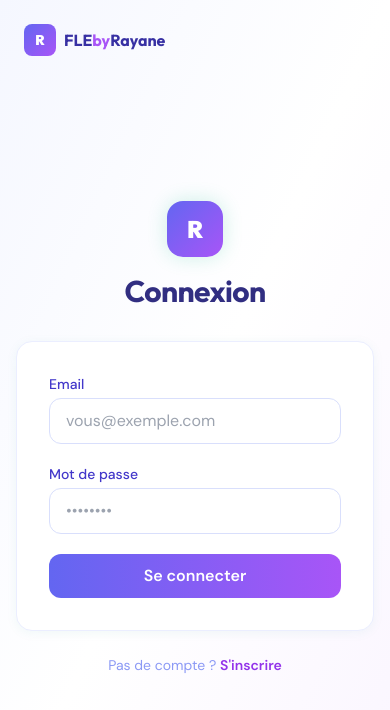
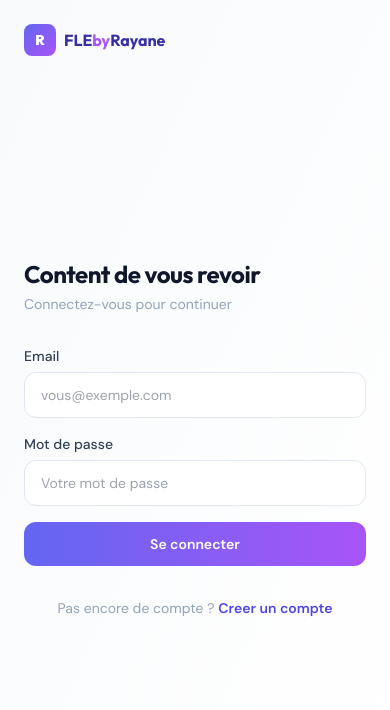
Before and after one commit to RayaneFle/flebyrayane, a Next.js app: page /login in a window 390 px wide. Shown: the top 710 px of the page. Built offline with nearby package versions, Linux system fonts and the light colour scheme.

Commit message:
Auth pages: split-screen design pro

```diff
--- a/src/app/(auth)/layout.tsx
+++ b/src/app/(auth)/layout.tsx
@@ -1,15 +1,45 @@
 import Link from "next/link";
-
 export default function AuthLayout({ children }: { children: React.ReactNode }) {
   return (
-    <div className="min-h-screen flex flex-col bg-gradient-to-br from-brand-50 via-white to-accent-50">
-      <div className="p-6">
-        <Link href="/" className="flex items-center gap-2 w-fit group">
-          <div className="w-8 h-8 rounded-lg bg-gradient-to-br from-brand-500 to-accent-500 flex items-center justify-center text-white font-heading font-black text-sm">R</div>
-          <span className="font-heading font-bold text-brand-800">FLE<span className="text-accent-500">by</span>Rayane</span>
-        </Link>
+    <div className="min-h-screen flex">
+      {/* Left panel - branding */}
+      <div className="hidden lg:flex lg:w-1/2 bg-gradient-to-br from-brand-600 via-brand-500 to-accent-500 relative overflow-hidden">
+        <div className="absolute inset-0 bg-[url('/grid.svg')] opacity-10" />
+        <div className="absolute top-0 right-0 w-96 h-96 bg-accent-400/20 rounded-full blur-3xl" />
+        <div className="absolute bottom-0 left-0 w-64 h-64 bg-brand-300/20 rounded-full blur-3xl" />
+        <div className="relative flex flex-col justify-center px-12 xl:px-20">
+          <Link href="/" className="flex items-center gap-3 mb-12">
+            <div className="w-12 h-12 rounded-2xl bg-white/20 backdrop-blur flex items-center justify-center text-white font-heading font-black text-xl">R</div>
+            <span className="font-heading font-bold text-2xl text-white">FLE<span className="text-accent-200">by</span>Rayane</span>
+          </Link>
+          <h2 className="font-heading text-4xl font-bold text-white leading-tight mb-4">Apprenez le francais<br />en vous amusant</h2>
+          <p className="text-brand-100 text-lg leading-relaxed mb-8">Cours structures, exercices ludiques et suivi de progression pour tous les niveaux.</p>
+          <div className="space-y-4">
+            <div className="flex items-center gap-3">
+              <div className="w-10 h-10 rounded-xl bg-white/10 flex items-center justify-center text-white">10</div>
+              <div><p className="text-white font-medium text-sm">Types d exercices</p><p className="text-brand-200 text-xs">QCM, memory, pendu, appariement...</p></div>
+            </div>
+            <div className="flex items-center gap-3">
+              <div className="w-10 h-10 rounded-xl bg-white/10 flex items-center justify-center text-white text-lg">A1</div>
+              <div><p className="text-white font-medium text-sm">Tous les niveaux CECRL</p><p className="text-brand-200 text-xs">De debutant a avance</p></div>
+            </div>
+            <div className="flex items-center gap-3">
+              <div className="w-10 h-10 rounded-xl bg-white/10 flex items-center justify-center text-white text-lg">%</div>
+              <div><p className="text-white font-medium text-sm">Suivi de progression</p><p className="text-brand-200 text-xs">Scores, erreurs, temps passe</p></div>
+            </div>
+          </div>
+        </div>
       </div>
-      <div className="flex-1 flex items-center justify-center px-4 pb-12">{children}</div>
+      {/* Right panel - form */}
+      <div className="flex-1 flex flex-col bg-gradient-to-br from-slate-50 to-white">
+        <div className="p-6 lg:hidden">
+          <Link href="/" className="flex items-center gap-2 w-fit">
+            <div className="w-8 h-8 rounded-lg bg-gradient-to-br from-brand-500 to-accent-500 flex items-center justify-center text-white font-heading font-black text-sm">R</div>
+            <span className="font-heading font-bold text-brand-800">FLE<span className="text-accent-500">by</span>Rayane</span>
+          </Link>
+        </div>
+        <div className="flex-1 flex items-center justify-center px-6 pb-12">{children}</div>
+      </div>
     </div>
   );
 }
--- a/src/app/(auth)/login/LoginForm.tsx
+++ b/src/app/(auth)/login/LoginForm.tsx
@@ -21,20 +21,31 @@ export default function LoginForm() {
   }
 
   return (
-    <div className="w-full max-w-md">
-      <div className="text-center mb-8">
-        <div className="w-14 h-14 rounded-2xl bg-gradient-to-br from-brand-500 to-accent-500 flex items-center justify-center text-white font-heading font-black text-2xl mx-auto mb-4 shadow-glow">R</div>
-        <h1 className="font-heading text-3xl font-bold text-brand-900">Connexion</h1>
+    <div className="w-full max-w-sm">
+      <div className="mb-8">
+        <h1 className="font-heading text-2xl font-bold text-slate-900">Content de vous revoir</h1>
+        <p className="text-sm text-slate-400 mt-1">Connectez-vous pour continuer</p>
       </div>
-      <div className="bg-white rounded-2xl shadow-card border border-brand-100 p-8">
-        {error && <div className="bg-red-50 border border-red-200 text-red-600 text-sm px-4 py-3 rounded-xl mb-6">{error}</div>}
-        <form onSubmit={onSubmit} className="space-y-5">
-          <div><label className="block text-sm font-medium text-brand-700 mb-1">Email</label><input type="email" required value={email} onChange={e => setEmail(e.target.value)} className="w-full border border-brand-200 rounded-xl px-4 py-2.5 focus:ring-2 focus:ring-brand-400 outline-none" placeholder="vous@exemple.com" /></div>
-          <div><label className="block text-sm font-medium text-brand-700 mb-1">Mot de passe</label><input type="password" required value={password} onChange={e => setPassword(e.target.value)} className="w-full border border-brand-200 rounded-xl px-4 py-2.5 focus:ring-2 focus:ring-brand-400 outline-none" placeholder="••••••••" /></div>
-          <button type="submit" disabled={loading} className="w-full bg-gradient-to-r from-brand-500 to-accent-500 text-white py-2.5 rounded-xl font-semibold hover:shadow-glow disabled:opacity-50 transition-all">{loading ? "Connexion…" : "Se connecter"}</button>
-        </form>
-      </div>
-      <p className="text-center text-sm text-brand-400 mt-6">Pas de compte ? <Link href="/register" className="text-accent-600 font-semibold">S&apos;inscrire</Link></p>
+      {error && <div className="bg-red-50 border border-red-200 text-red-600 text-sm px-4 py-3 rounded-xl mb-6">{error}</div>}
+      <form onSubmit={onSubmit} className="space-y-4">
+        <div>
+          <label className="block text-sm font-medium text-slate-700 mb-1.5">Email</label>
+          <input type="email" required value={email} onChange={e => setEmail(e.target.value)}
+            className="w-full border border-slate-200 rounded-xl px-4 py-3 text-sm focus:ring-2 focus:ring-brand-400 focus:border-brand-400 outline-none transition-all"
+            placeholder="vous@exemple.com" />
+        </div>
+        <div>
+          <label className="block text-sm font-medium text-slate-700 mb-1.5">Mot de passe</label>
+          <input type="password" required value={password} onChange={e => setPassword(e.target.value)}
+            className="w-full border border-slate-200 rounded-xl px-4 py-3 text-sm focus:ring-2 focus:ring-brand-400 focus:border-brand-400 outline-none transition-all"
+            placeholder="Votre mot de passe" />
+        </div>
+        <button type="submit" disabled={loading}
+          className="w-full bg-gradient-to-r from-brand-500 to-accent-500 text-white py-3 rounded-xl font-semibold hover:shadow-lg disabled:opacity-50 transition-all text-sm">
+          {loading ? "Connexion..." : "Se connecter"}
+        </button>
+      </form>
+      <p className="text-center text-sm text-slate-400 mt-8">Pas encore de compte ? <Link href="/register" className="text-brand-600 font-semibold hover:text-brand-700">Creer un compte</Link></p>
     </div>
   );
 }
--- a/src/app/(auth)/register/page.tsx
+++ b/src/app/(auth)/register/page.tsx
@@ -6,14 +6,17 @@ import Link from "next/link";
 
 export default function RegisterPage() {
   const router = useRouter();
-  const [name, setName] = useState(""); const [email, setEmail] = useState("");
-  const [password, setPassword] = useState(""); const [confirm, setConfirm] = useState("");
-  const [loading, setLoading] = useState(false); const [error, setError] = useState<string | null>(null);
+  const [name, setName] = useState("");
+  const [email, setEmail] = useState("");
+  const [password, setPassword] = useState("");
+  const [confirm, setConfirm] = useState("");
+  const [loading, setLoading] = useState(false);
+  const [error, setError] = useState<string | null>(null);
 
   async function onSubmit(e: FormEvent) {
     e.preventDefault(); setError(null);
     if (password !== confirm) { setError("Les mots de passe ne correspondent pas."); return; }
-    if (password.length < 6) { setError("6 caractères minimum."); return; }
+    if (password.length < 6) { setError("6 caracteres minimum."); return; }
     setLoading(true);
     const res = await fetch("/api/auth/register", { method: "POST", headers: { "Content-Type": "application/json" }, body: JSON.stringify({ name, email, password }) });
     const data = await res.json();
@@ -23,22 +26,43 @@ export default function RegisterPage() {
   }
 
   return (
-    <div className="w-full max-w-md">
-      <div className="text-center mb-8">
-        <div className="w-14 h-14 rounded-2xl bg-gradient-to-br from-brand-500 to-accent-500 flex items-center justify-center text-white font-heading font-black text-2xl mx-auto mb-4 shadow-glow">R</div>
-        <h1 className="font-heading text-3xl font-bold text-brand-900">Créer un compte</h1>
+    <div className="w-full max-w-sm">
+      <div className="mb-8">
+        <h1 className="font-heading text-2xl font-bold text-slate-900">Creer votre compte</h1>
+        <p className="text-sm text-slate-400 mt-1">Rejoignez la plateforme en quelques secondes</p>
       </div>
-      <div className="bg-white rounded-2xl shadow-card border border-brand-100 p-8">
-        {error && <div className="bg-red-50 border border-red-200 text-red-600 text-sm px-4 py-3 rounded-xl mb-6">{error}</div>}
-        <form onSubmit={onSubmit} className="space-y-4">
-          <div><label className="block text-sm font-medium text-brand-700 mb-1">Nom</label><input type="text" required value={name} onChange={e => setName(e.target.value)} className="w-full border border-brand-200 rounded-xl px-4 py-2.5 focus:ring-2 focus:ring-brand-400 outline-none" placeholder="Marie Dupont" /></div>
-          <div><label className="block text-sm font-medium text-brand-700 mb-1">Email</label><input type="email" required value={email} onChange={e => setEmail(e.target.value)} className="w-full border border-brand-200 rounded-xl px-4 py-2.5 focus:ring-2 focus:ring-brand-400 outline-none" placeholder="vous@exemple.com" /></div>
-          <div><label className="block text-sm font-medium text-brand-700 mb-1">Mot de passe</label><input type="password" required value={password} onChange={e => setPassword(e.target.value)} className="w-full border border-brand-200 rounded-xl px-4 py-2.5 focus:ring-2 focus:ring-brand-400 outline-none" placeholder="6 caractères min" /></div>
-          <div><label className="block text-sm font-medium text-brand-700 mb-1">Confirmer</label><input type="password" required value={confirm} onChange={e => setConfirm(e.target.value)} className="w-full border border-brand-200 rounded-xl px-4 py-2.5 focus:ring-2 focus:ring-brand-400 outline-none" /></div>
-          <button type="submit" disabled={loading} className="w-full bg-gradient-to-r from-brand-500 to-accent-500 text-white py-2.5 rounded-xl font-semibold hover:shadow-glow disabled:opacity-50 transition-all">{loading ? "Inscription…" : "Créer mon compte"}</button>
-        </form>
-      </div>
-      <p className="text-center text-sm text-brand-400 mt-6">Déjà un compte ? <Link href="/login" className="text-accent-600 font-semibold">Se connecter</Link></p>
+      {error && <div className="bg-red-50 border border-red-200 text-red-600 text-sm px-4 py-3 rounded-xl mb-6">{error}</div>}
+      <form onSubmit={onSubmit} className="space-y-4">
+        <div>
+          <label className="block text-sm font-medium text-slate-700 mb-1.5">Nom complet</label>
+          <input type="text" required value={name} onChange={e => setName(e.target.value)}
+            className="w-full border border-slate-200 rounded-xl px-4 py-3 text-sm focus:ring-2 focus:ring-brand-400 focus:border-brand-400 outline-none transition-all"
+            placeholder="Votre nom" />
+        </div>
+        <div>
+          <label className="block text-sm font-medium text-slate-700 mb-1.5">Email</label>
+          <input type="email" required value={email} onChange={e => setEmail(e.target.value)}
+            className="w-full border border-slate-200 rounded-xl px-4 py-3 text-sm focus:ring-2 focus:ring-brand-400 focus:border-brand-400 outline-none transition-all"
+            placeholder="vous@exemple.com" />
+        </div>
+        <div>
+          <label className="block text-sm font-medium text-slate-700 mb-1.5">Mot de passe</label>
+          <input type="password" required value={password} onChange={e => setPassword(e.target.value)}
+            className="w-full border border-slate-200 rounded-xl px-4 py-3 text-sm focus:ring-2 focus:ring-brand-400 focus:border-brand-400 outline-none transition-all"
+            placeholder="6 caracteres minimum" />
+        </div>
+        <div>
+          <label className="block text-sm font-medium text-slate-700 mb-1.5">Confirmer le mot de passe</label>
+          <input type="password" required value={confirm} onChange={e => setConfirm(e.target.value)}
+            className="w-full border border-slate-200 rounded-xl px-4 py-3 text-sm focus:ring-2 focus:ring-brand-400 focus:border-brand-400 outline-none transition-all"
+            placeholder="Retapez votre mot de passe" />
+        </div>
+        <button type="submit" disabled={loading}
+          className="w-full bg-gradient-to-r from-brand-500 to-accent-500 text-white py-3 rounded-xl font-semibold hover:shadow-lg disabled:opacity-50 transition-all text-sm">
+          {loading ? "Inscription..." : "Creer mon compte"}
+        </button>
+      </form>
+      <p className="text-center text-sm text-slate-400 mt-8">Deja un compte ? <Link href="/login" className="text-brand-600 font-semibold hover:text-brand-700">Se connecter</Link></p>
     </div>
   );
 }
```
